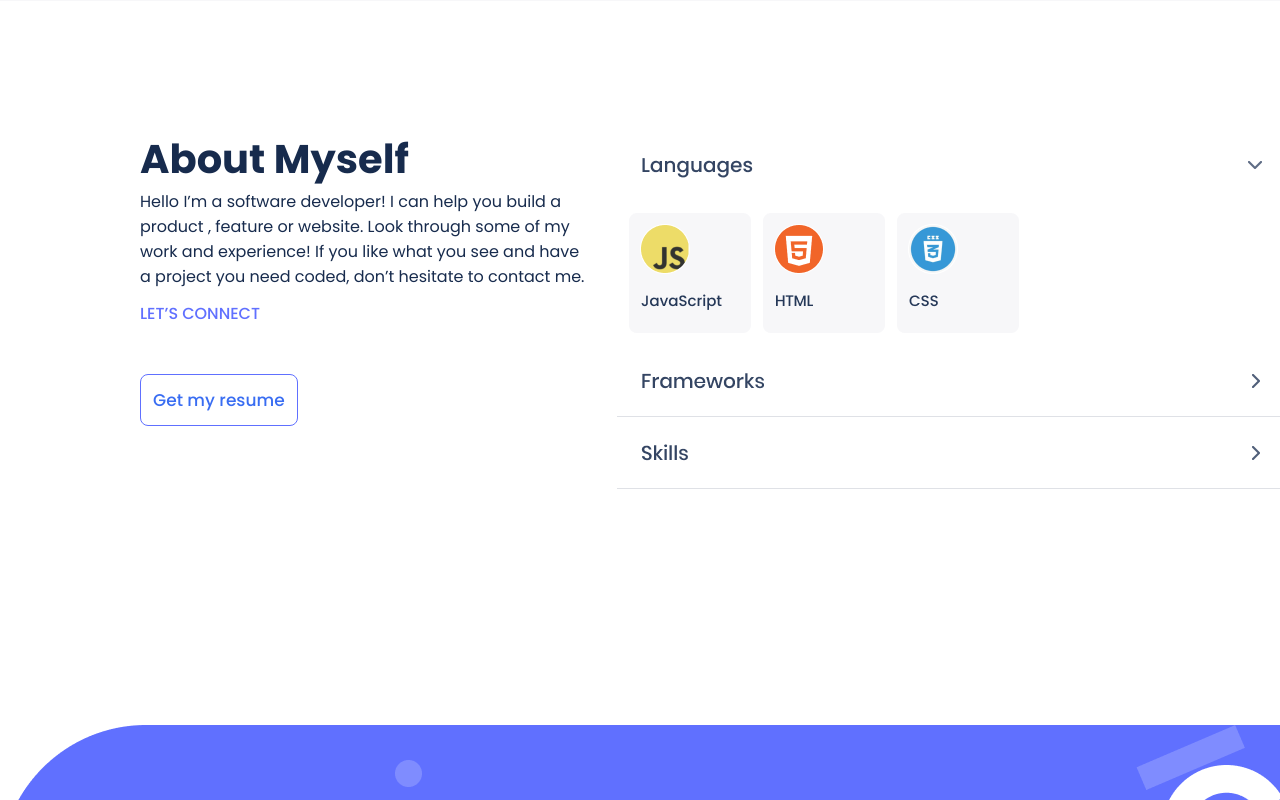
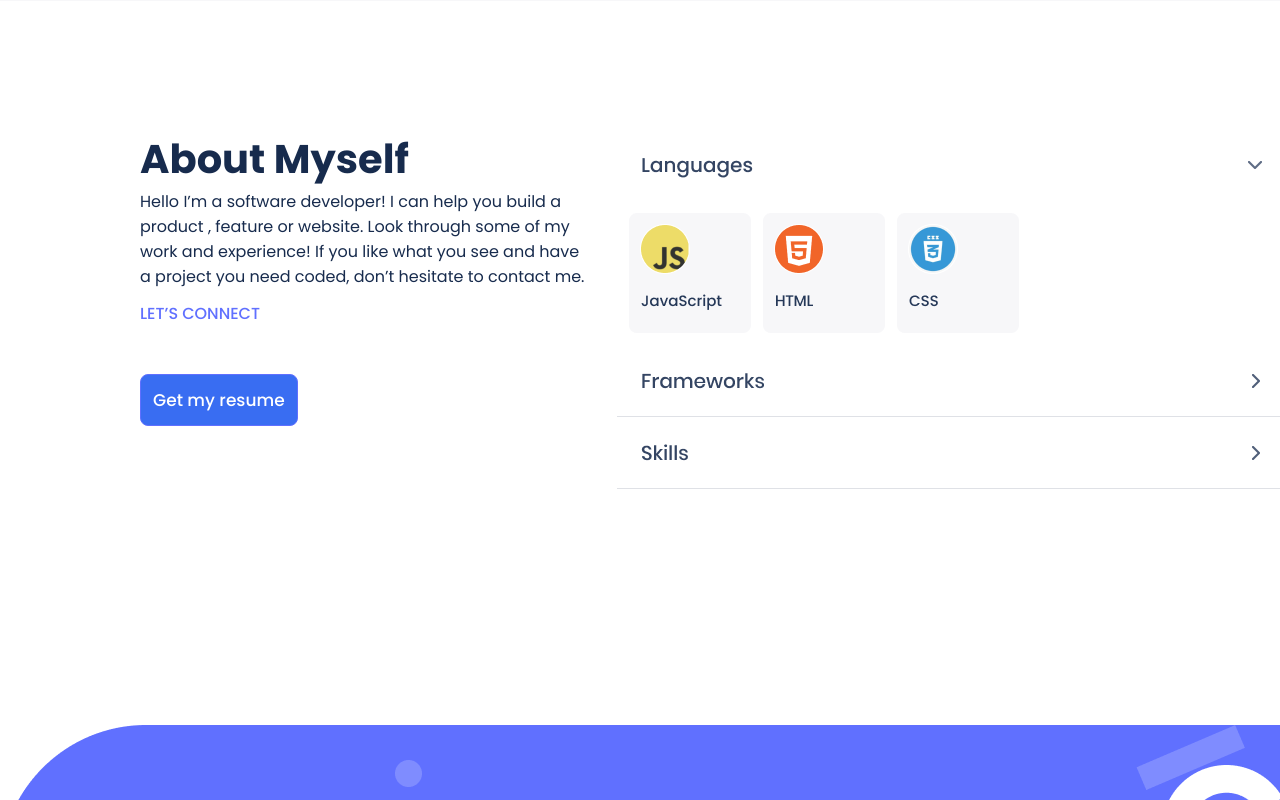
Before and after one commit to SaifAmjad/Portfolio, a website: page index.html in a window 1280 px wide. In both pictures the pointer is over the button "Get my resume". Shown: the part 3611-4411 px from the top of the page. Drawn offline with Linux system fonts and the light colour scheme.

Commit message:
added hover effect on resume button

```diff
--- a/index.html
+++ b/index.html
@@ -68,7 +68,7 @@
                     <li class="img-tags mob-card">
                         <img src="./Images/Tags.png" alt="">
                     </li>
-                    <li class="action-btn class=" mob-card"">
+                    <li class="action-btn">
                         <img src="./Images/Action.png" alt="">
                     </li>
                 </ul>
--- a/style.css
+++ b/style.css
@@ -311,6 +311,20 @@
   display: none;
 }
 
+.resume-btn button:hover {
+  margin-top: 10px;
+  padding: 12px;
+  background-color: #396df2;
+  border: 1px solid #6070ff;
+  border-radius: 8px;
+  font-family: 'Poppins', sans-serif;
+  font-weight: 500;
+  font-size: 17px;
+  color: white;
+  cursor: pointer;
+  transition: 0.7s;
+}
+
 @keyframes card-slide {
   from {
     transform: translate(-280px);
@@ -368,7 +382,7 @@
     margin: 0 11px;
   }
 
-  .links ul li:hover{
+  .links ul li:hover {
     color: blue;
     cursor: pointer;
     transition: color 0.6s;
```
